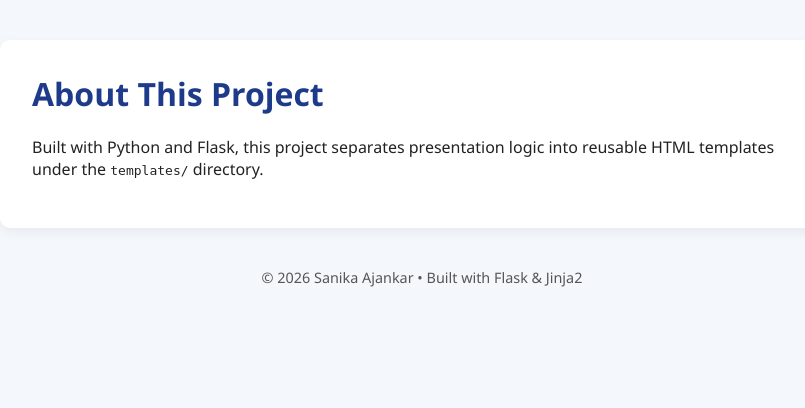
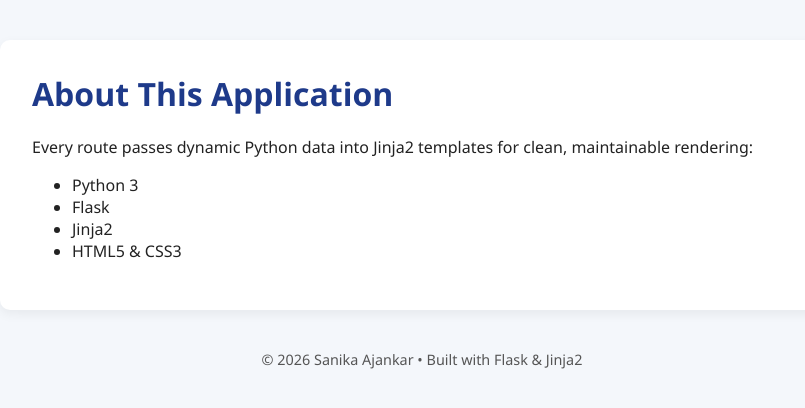
Before and after one commit to sanikaajankar/mini-flask-pages, a Flask app: page /about in a window 1280 px wide. Shown: the part 62-470 px from the top of the page, without its empty margins (218-1023 px from the left). Run offline with Flask 3, Linux system fonts and the light colour scheme.

Commit message:
Update about.html to reflect application details

```diff
--- a/templates/about.html
+++ b/templates/about.html
@@ -1,5 +1,10 @@
 {% extends "base.html" %}
 {% block content %}
-<h1>About This Project</h1>
-<p>Built with Python and Flask, this project separates presentation logic into reusable HTML templates under the <code>templates/</code> directory.</p>
+<h1>About This Application</h1>
+<p>Every route passes dynamic Python data into Jinja2 templates for clean, maintainable rendering:</p>
+<ul>
+    {% for tech in tech_stack %}
+        <li>{{ tech }}</li>
+    {% endfor %}
+</ul>
 {% endblock %}
```
